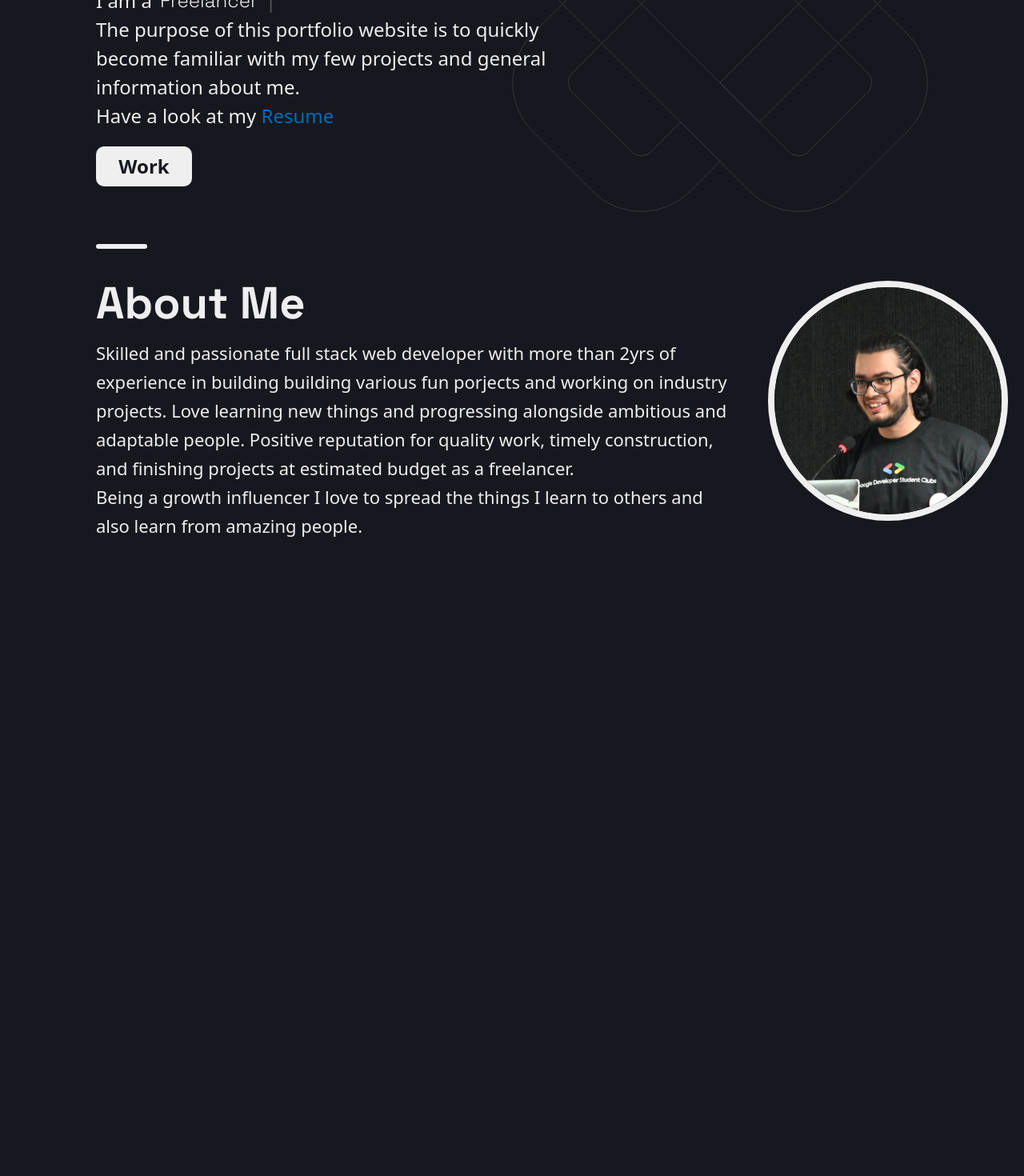
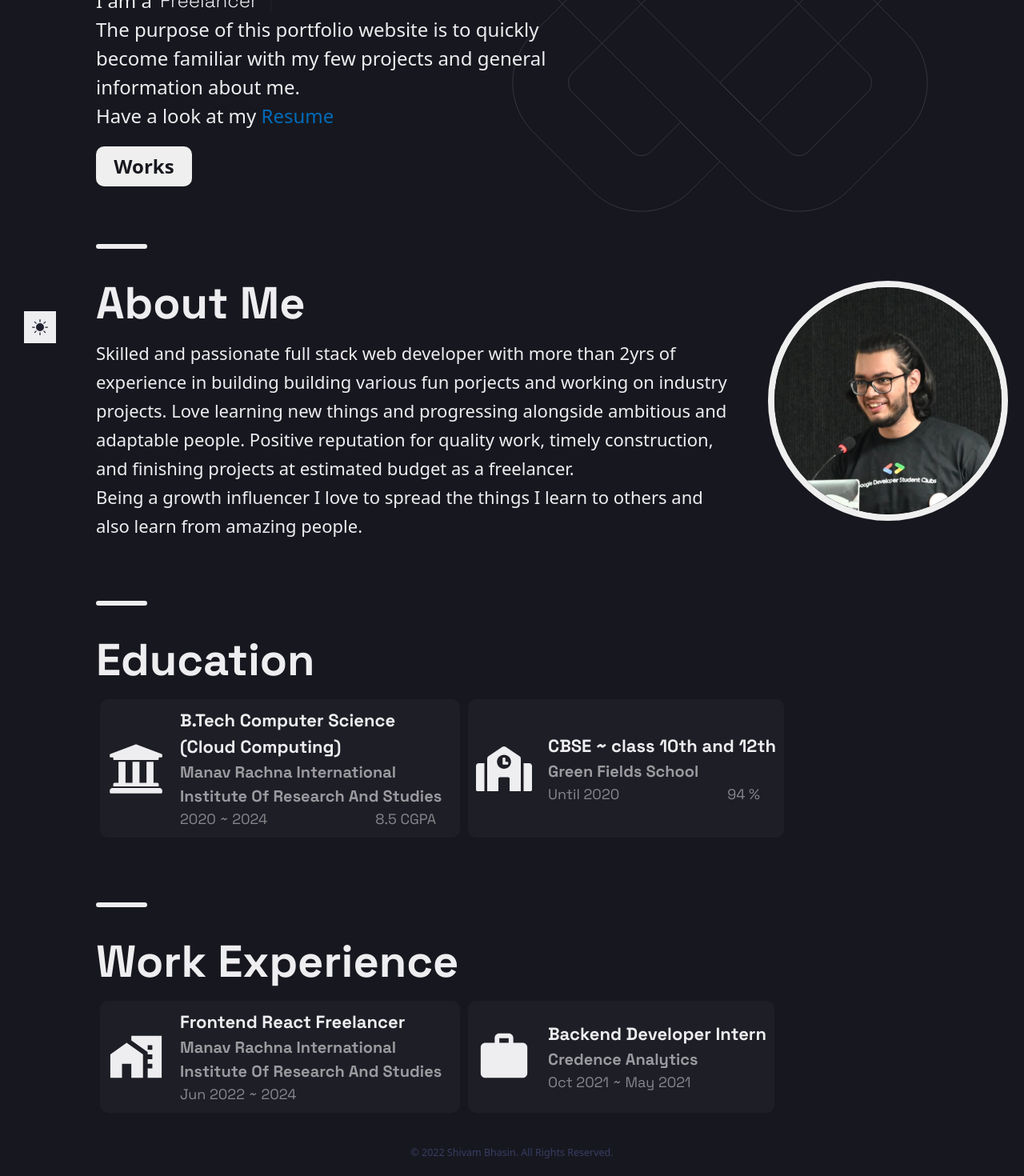
Before and after one commit to ShivamBhasin2002/portfolio, a Next.js app: page / in a window 1280 px wide. Shown: the part 341-1811 px from the top of the page at 80% size. Before the commit the page ends 1052 px from the top, so only its background shows below. Built offline with nearby package versions, Linux system fonts and the light colour scheme.

Commit message:
added dark mode switch and also work experience and education section

```diff
--- a/components/About.jsx
+++ b/components/About.jsx
@@ -11,7 +11,6 @@ const About = () => {
         <h2 className="relative w-full font-title font-[800] text-[32px] md:text-[48px] lg:text-[56px] leading-[40px] md:leading-[48px] lg:leading-[56px] h-[40px] md:h-[48px] lg:h-[56px] max-w-[100%] mb-[8px] md:mb-[12px] lg:mb-[16px] overflow-visible">
           About Me{" "}
           <img
-            // src={["/profileImage.jpeg","/aboutImage.jpg"][Math.floor(Math.random()*2)]}
             src={"/profileImage.jpeg"}
             alt="my picture"
             className="absolute right-[10px] xl:right-[-100px] top-[-55px] xl:top-0 h-[100px] xl:h-[300px] rounded-[50%] border-2 xl:border-8 border-background1-dark dark:border-background1"
--- a/components/BackgroundAnimation.jsx
+++ b/components/BackgroundAnimation.jsx
@@ -1,10 +1,5 @@
-import { useState,useEffect } from "react";
 
-const BackgroundAnimation = () => {
-  const [darkMode, setdarkMode] = useState(false);
-  useEffect(() => {
-    setdarkMode(document.querySelector("html").classList.contains("dark"));
-  }, [darkMode]);
+const BackgroundAnimation = ({darkMode}) => {
   return (
     <>
       {darkMode ? (
--- /dev/null
+++ b/components/DarkModeButton.jsx
@@ -0,0 +1,39 @@
+import { motion } from "framer-motion";
+import { BsFillSunFill, BsFillMoonStarsFill } from "react-icons/bs";
+
+const variants = {
+  hidden: { scale: 0, opacity: 0, x: 0, y: 150 },
+  enter: { scale: 1, opacity: 1, x: 0, y: 0 },
+  exit: { scale: 0, opacity: 0, x: 0, y: 150 },
+};
+
+export default function DarkModeButton({ darkMode, onClick }) {
+  const switchModes = () => {
+    document.querySelector("html").classList.toggle("dark");
+    onClick((isActive) => !isActive);
+  };
+  return (
+    <div className="fixed bottom-[1.5rem] md:bottom-[3rem] left-[1.5rem] md:left-[3rem]">
+      <motion.div
+        initial="hidden"
+        animate="enter"
+        // exit="exit"
+        variants={variants}
+        transition={{ type: "spring", duration: 0.8 }}
+      >
+        <button
+          className="flex items-center justify-center w-[4rem] h-[4rem] bg-primary dark:bg-primary-dark text-background1 dark:text-background1-dark cursor-pointer transition-colors hover:bg-#fff"
+          onClick={switchModes}
+          aria-label="Scroll to top"
+          type="button"
+        >
+          {darkMode ? (
+            <BsFillSunFill size="3rem" />
+          ) : (
+            <BsFillMoonStarsFill size="3rem" />
+          )}
+        </button>
+      </motion.div>
+    </div>
+  );
+}
--- a/components/Education.jsx
+++ b/components/Education.jsx
@@ -1,27 +1,54 @@
-<section className="relative">
+import {FaSchool, FaUniversity} from 'react-icons/fa';
+
+const EducationCard = ({ children, course, institution, duration, gpa }) => (
+  <div className="flex flex-row max-w-[450px] min-h-[110px] m-2 p-4 bg-primary-[0.1%] bg-primary/[0.05] dark:bg-primary-dark/[0.03] rounded-[10px] items-center gap-8">
+    <span>{children}</span>
+    <span className="flex-grow flex flex-col justify-center">
+      <h4 className="font-bold font-title text-[18px] lg:text-[22px] text-primary dark:text-primary-dark">
+        {course}
+      </h4>
+      <h5 className="font-bold font-title text-[16px] lg:text-[20px] text-primary/60 dark:text-primary-dark/60">
+        {institution}
+      </h5>
+      <span className="flex justify-between font-title text-[14px] lg:text-[18px] text-primary/50 dark:text-primary-dark/50 pr-8">
+        {duration} <span>{gpa}</span>
+      </span>
+    </span>
+  </div>
+);
+
+const Education = () => {
+  return (
+    <section>
       <article
-    className="flex flex-col lg:px-48 mx-auto w-[calc(100vw-32px)] lg:w-auto max-w-[1040px] box-content relative overflow-visible"
+        className="flex flex-col lg:px-48 mx-auto w-[calc(100vw-32px)] lg:w-auto max-w-[1040px] box-content   "
         id="about"
       >
         <div className="w-[32px] md:w-[48px] lg:w-[64px] h-[2px] md:h-[4px] lg:h-[6px] my-[2rem] lg:my-[4rem] rounded-[10px] bg-primary dark:bg-primary-dark" />
         <h2 className="relative w-full font-title font-[800] text-[32px] md:text-[48px] lg:text-[56px] leading-[40px] md:leading-[48px] lg:leading-[56px] h-[40px] md:h-[48px] lg:h-[56px] max-w-[100%] mb-[8px] md:mb-[12px] lg:mb-[16px] overflow-visible">
-      About Me{" "}
-      <img
-        // src={["/profileImage.jpeg","/aboutImage.jpg"][Math.floor(Math.random()*2)]}
-        src={"/profileImage.jpeg"}
-        alt="my picture"
-        className="absolute right-[10px] xl:right-[-100px] top-[-55px] xl:top-0 h-[100px] xl:h-[300px] rounded-[50%] border-2 xl:border-8 border-background1-dark dark:border-background1"
-      />
+          Education
         </h2>
-    <p className="max-w-[670px] lg:max-w-[800px] text-[14px] md:text-[18px] lg:text-[22px] leading-[24px] md:leading-[32px] lg:leading-[36px] text-primary dark:text-primary-dark font-[300] pb-[3.6rem]">
-      Skilled and passionate full stack web developer with more than 2yrs of
-      experience in building building various fun porjects and working on
-      industry projects. Love learning new things and progressing alongside
-      ambitious and adaptable people. Positive reputation for quality work,
-      timely construction, and finishing projects at estimated budget as a
-      freelancer. <br />
-      Being a growth influencer I love to spread the things I learn to others
-      and also learn from amazing people.
-    </p>
+        <div className=" pb-[3.6rem] flex flex-wrap">
+          <EducationCard
+            course="B.Tech Computer Science (Cloud Computing)"
+            institution="Manav Rachna International Institute Of Research And Studies"
+            duration="2020 ~ 2024"
+            gpa="8.5 CGPA"
+          >
+            <FaUniversity size="70px" />
+          </EducationCard>
+          <EducationCard
+            course="CBSE ~ class 10th and 12th"
+            institution="Green Fields School"
+            duration="Until 2020"
+            gpa="94 %"
+          >
+            <FaSchool size="70px" />
+          </EducationCard>
+        </div>
       </article>
-</section>;
+    </section>
+  );
+};
+
+export default Education;
--- a/components/Hero.jsx
+++ b/components/Hero.jsx
@@ -54,7 +54,7 @@ const Intro = () => {
           </a>
           <Link href={"work"} title="my projects and work experience">
             <a className="group mt-8 flex justify-center items-center h-[30px] md:h-[50px] w-[70px] md:w-[120px] bg-background1-dark dark:bg-background1 text-primary-dark dark:text-primary font-bold transition-all rounded-2xl">
-              Work
+              Works
               <span className="ml-2 animate-pulse hidden group-hover:inline" ><TbPlayerTrackNext/></span>
             </a>
           </Link>
--- a/components/Layout.jsx
+++ b/components/Layout.jsx
@@ -1,4 +1,5 @@
 import { motion } from "framer-motion";
+import DarkModeButton from "./DarkModeButton";
 
 import Header from './Header';
 import ScrollToTop from "./ScrollToTop";
@@ -9,9 +10,9 @@ const variants = {
   exit: { opacity: 0, x: 0, y: -100 },
 };
 
-const Layout = ({ children }) => {
+const Layout = ({ children, darkMode, onClick }) => {
   return (
-    <div className="max-w-[1280px] w-full m-auto">
+    <div className="max-w-[1280px] w-full m-auto pb-8">
       <Header />
       <motion.main
         initial="hidden"
@@ -22,7 +23,11 @@ const Layout = ({ children }) => {
       >
         {children}
       </motion.main>
-      <ScrollToTop/>
+      <footer className="text-accent-dark/40 text-xl w-full text-center">
+        © 2022 Shivam Bhasin. All Rights Reserved.
+      </footer>
+      <ScrollToTop />
+      <DarkModeButton darkMode={darkMode} onClick={onClick} />
     </div>
   );
 };
--- a/components/ScrollToTop.jsx
+++ b/components/ScrollToTop.jsx
@@ -39,7 +39,7 @@ export default function ScrollToTop() {
           transition={{ type: "spring", duration: 0.8 }}
         >
           <button
-            className="flex items-center justify-center w-[4rem] h-[4rem] bg-bodyBgColor dark:bg-bodyBgColor-dark cursor-pointer transition-colors hover:bg-#fff"
+            className="flex items-center justify-center w-[4rem] h-[4rem] bg-primary dark:bg-primary-dark text-background1 dark:text-background1-dark cursor-pointer transition-colors hover:bg-#fff"
             onClick={scrollToTop}
             aria-label="Scroll to top"
             type="button"
--- a/components/WorkExperience.jsx
+++ b/components/WorkExperience.jsx
@@ -0,0 +1,52 @@
+import { MdWork, MdMapsHomeWork } from "react-icons/md";
+
+const JobCards = ({ children, position, institution, duration }) => (
+  <div className="flex flex-row max-w-[450px] min-h-[110px] m-2 p-4 bg-primary-[0.1%] bg-primary/[0.05] dark:bg-primary-dark/[0.03] rounded-[10px] items-center gap-8">
+    <span>{children}</span>
+    <span className="flex-grow flex flex-col justify-center">
+      <h4 className="font-bold font-title text-[18px] lg:text-[22px] text-primary dark:text-primary-dark">
+        {position}
+      </h4>
+      <h5 className="font-bold font-title text-[16px] lg:text-[20px] text-primary/60 dark:text-primary-dark/60">
+        {institution}
+      </h5>
+      <span className="font-title text-[14px] lg:text-[18px] text-primary/50 dark:text-primary-dark/50 pr-8">
+        {duration}
+      </span>
+    </span>
+  </div>
+);
+
+const WorkExperience = () => {
+  return (
+    <section>
+      <article
+        className="flex flex-col lg:px-48 mx-auto w-[calc(100vw-32px)] lg:w-auto max-w-[1040px] box-content   "
+        id="about"
+      >
+        <div className="w-[32px] md:w-[48px] lg:w-[64px] h-[2px] md:h-[4px] lg:h-[6px] my-[2rem] lg:my-[4rem] rounded-[10px] bg-primary dark:bg-primary-dark" />
+        <h2 className="relative w-full font-title font-[800] text-[32px] md:text-[48px] lg:text-[56px] leading-[40px] md:leading-[48px] lg:leading-[56px] h-[40px] md:h-[48px] lg:h-[56px] max-w-[100%] mb-[8px] md:mb-[12px] lg:mb-[16px] overflow-visible">
+          Work Experience
+        </h2>
+        <div className=" pb-[3.6rem] flex flex-wrap">
+          <JobCards
+            position="Frontend React Freelancer"
+            institution="Manav Rachna International Institute Of Research And Studies"
+            duration="Jun 2022 ~ 2024"
+          >
+            <MdMapsHomeWork size="70px" />
+          </JobCards>
+          <JobCards
+            position="Backend Developer Intern"
+            institution="Credence Analytics"
+            duration="Oct 2021 ~ May 2021"
+          >
+            <MdWork size="70px" />
+          </JobCards>
+        </div>
+      </article>
+    </section>
+  );
+};
+
+export default WorkExperience;
--- a/pages/index.js
+++ b/pages/index.js
@@ -1,26 +1,30 @@
+import { useState } from "react";
 import Head from "next/head";
 import Layout  from "../components/Layout";
 import Hero from "../components/Hero";
 import BgAnimation from "../components/BackgroundAnimation";
 import About from "../components/About";
+import Education from "../components/Education";
+import WorkExperience from "../components/WorkExperience";
 // import Accomplishments from '../components/Accomplishments/Accomplishments';
-// import Projects from "../components/Projects/Projects";
-// import Technologies from "../components/Technologies/Technologies";
 
 const Home = () => {
+  const [darkModeActive, setDarkModeActive] = useState(true);
   return (
     <>
       <Head>
         <title>Shivam Bhasin</title>
       </Head>
-      <Layout>
-        <section className="grid items-center mx-auto w-[calc(100vw-32px)] md:w-auto max-w-[1040px] box-content relative overflow-hidden grid-cols-2">
+      <Layout darkMode={darkModeActive} onClick={setDarkModeActive}>
+        <section id="main" className="grid items-center mx-auto w-[calc(100vw-32px)] md:w-auto max-w-[1040px] box-content relative overflow-hidden grid-cols-2">
           <Hero />
-          <BgAnimation />
+          <BgAnimation darkMode={darkModeActive} />
         </section>
         <About />
-        {/* <Projects />
-        <Technologies /> */}
+        <section id="experience">
+          <Education />
+          <WorkExperience />
+        </section>
       </Layout>
     </>
   );
--- a/tailwind.config.js
+++ b/tailwind.config.js
@@ -20,7 +20,7 @@ module.exports = {
       },
       background1: {
         DEFAULT: "#efefef",
-        dark: "#17181F",
+        dark: "#1f202e",
       },
       accent: {
         DEFAULT: "#6C72CB",
```
Also changed, not shown: components/Header.jsx (+5 -13 lines), components/Accomplishments.jsx (added). Lines whose indentation alone changed are shown as unchanged.
